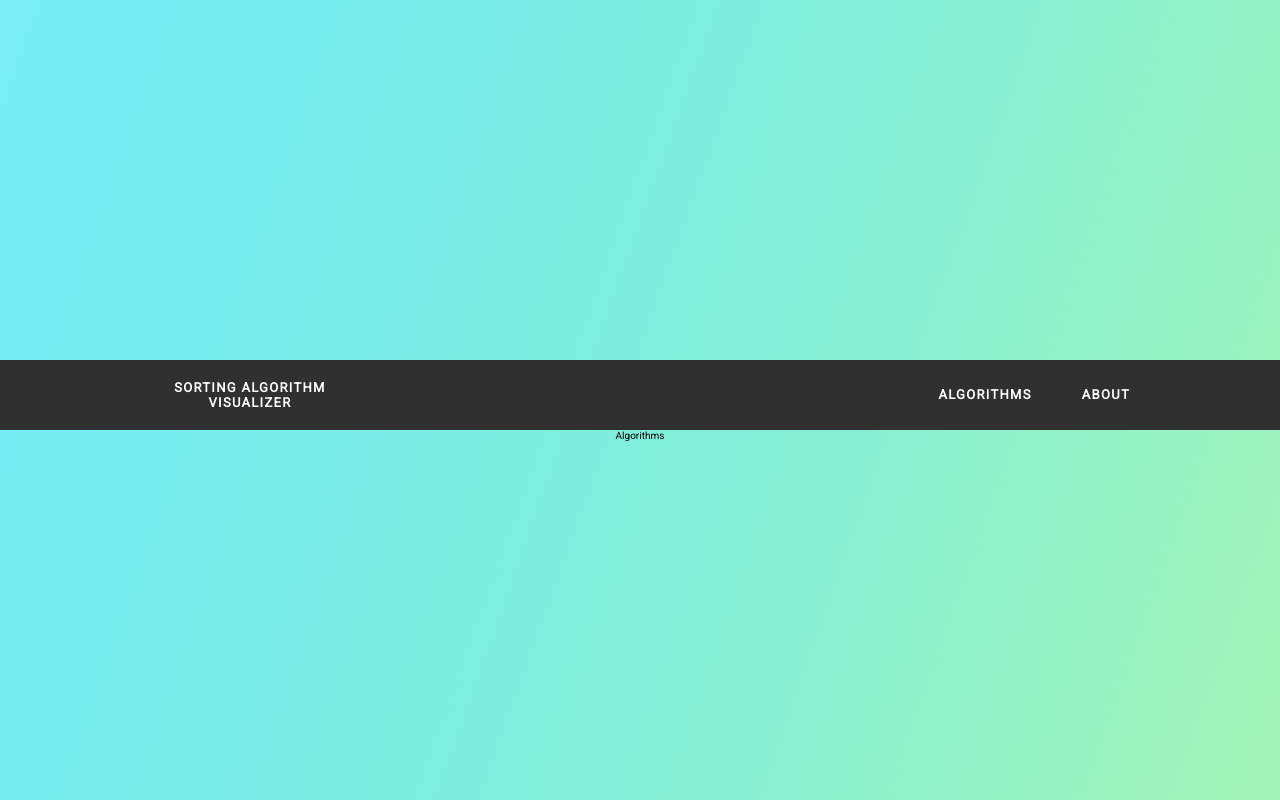
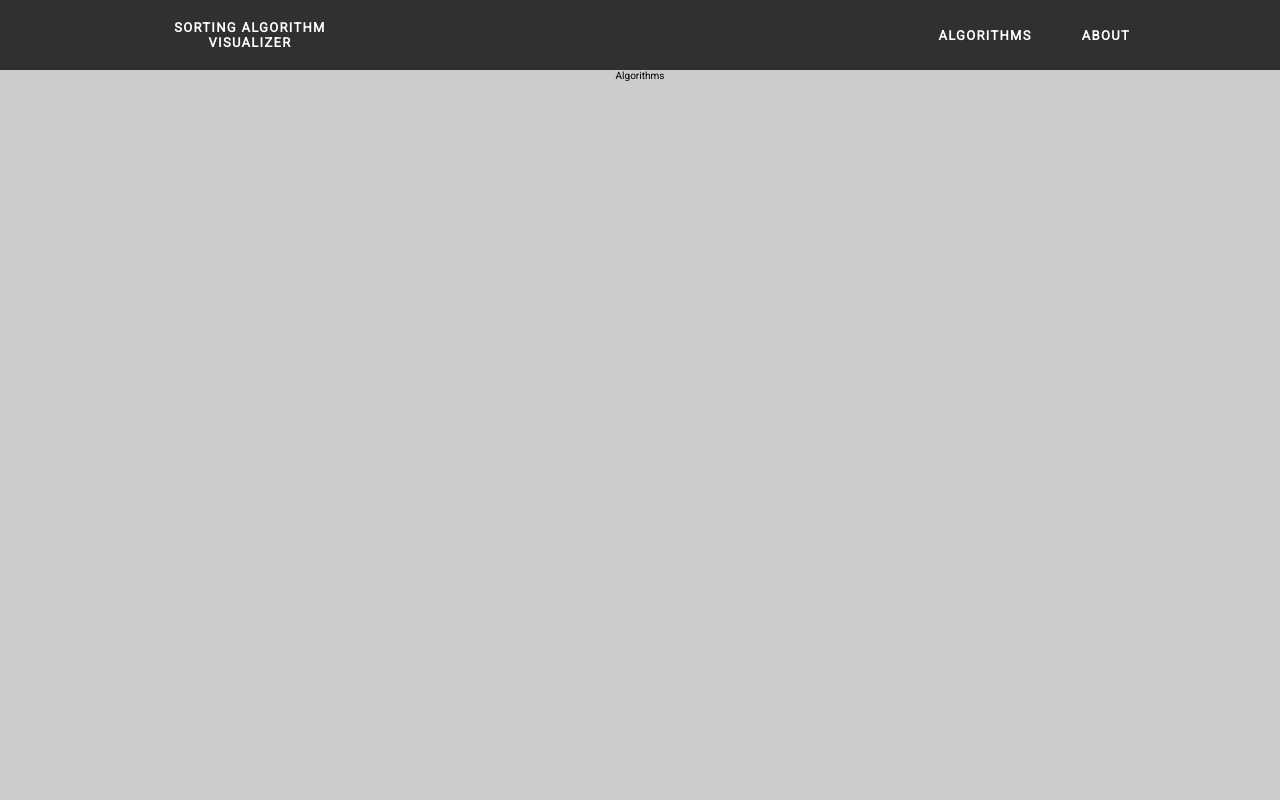
Before and after one commit to bkrmadtya/sorting-algorithm-visualizer, a React app: page /algorithms in a window 1280 px wide. Built offline with nearby package versions, Linux system fonts and the light colour scheme.

Commit message:
faet: added background color to the app and root component

```diff
--- a/src/app.scss
+++ b/src/app.scss
@@ -9,12 +9,15 @@
 
 :root {
 	font-size: 62.5%; // 1rem = 10px, (10px / 16px) => 62.5%
+
+	// background colors
+	--appBg: hsl(0, 0%, 80%);
 	--navBarBg: hsl(0, 0%, 19%);
 	--mainPanelBg: hsl(0, 0%, 80%);
 	--sidePanelBg: hsl(228, 2%, 46%);
-	// --bottomPanelBg: hsl(228, 2%, 46%);
 	--bottomPanelBg: hsl(0, 0%, 80%);
 
+	// bar elements colors
 	--SORTED: hsl(206, 80%, 65%); // B
 	--GREATER: hsl(152, 49%, 64%); // G
 	--PIVOT: hsl(51, 94%, 67%); // Y
@@ -26,7 +29,7 @@
 #root {
 	width: 100vw;
 	height: 100vh;
-	background: linear-gradient(109.62deg, #1ce0ed 6.05%, #a8f5af 106.05%);
+	background: var(--appBg);
 }
 
 .app {
@@ -34,13 +37,13 @@
 	height: 100%;
 	display: flex;
 	flex-direction: column;
-	justify-content: center;
 	align-items: center;
 	background: linear-gradient(
 		109.62deg,
 		rgba(255, 255, 255, 0.42) 0.02%,
 		rgba(255, 255, 255, 0.05) 99.99%
 	);
+	background: var(--appBg);
 }
 
 a {
```
